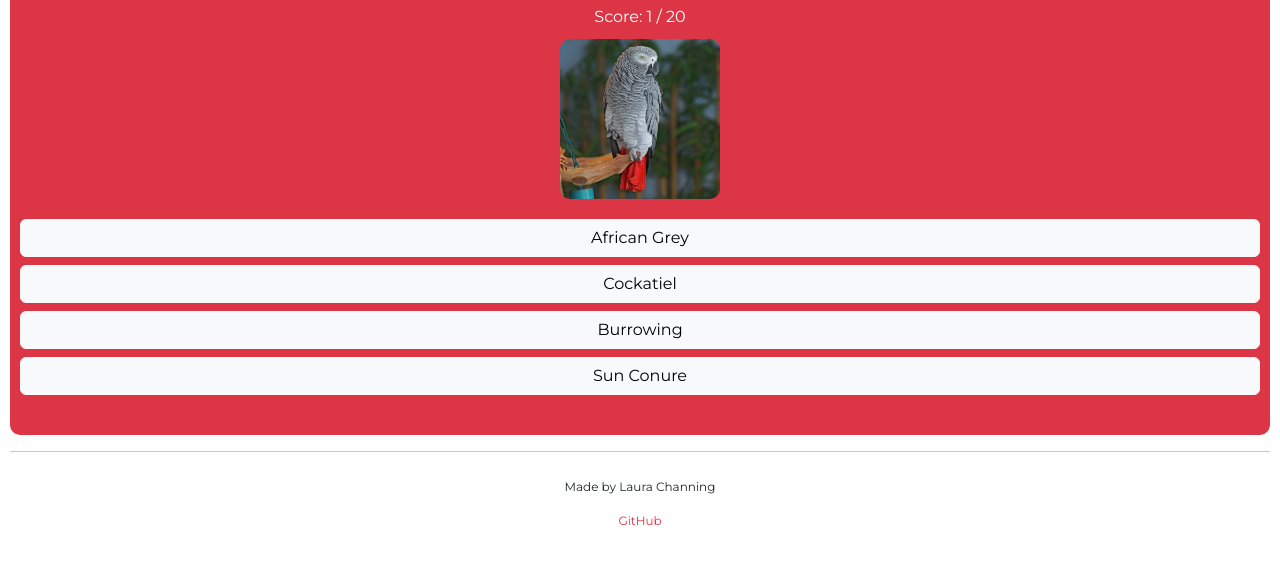
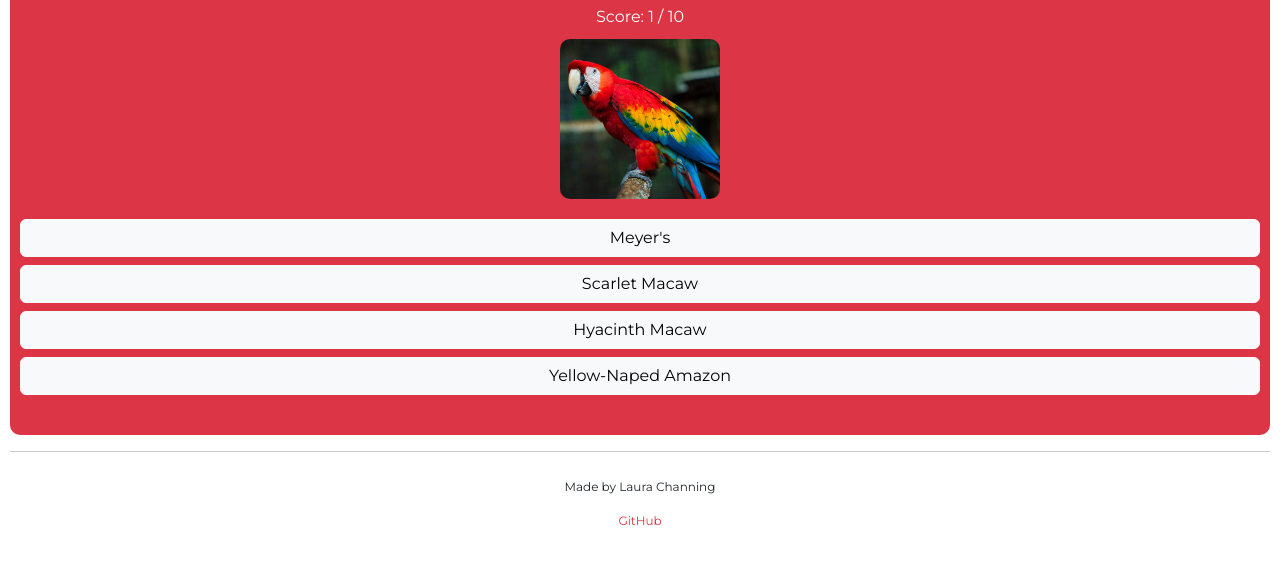
Before and after one commit to lrchnnng/parrot-quiz, a plain HTML site: page quiz.html in a window 1280 px wide. Both pictures are taken after a click on the button "African Grey". Shown: the part 125-688 px from the top of the page. Drawn offline with nearby package versions, Linux system fonts and the light colour scheme.

Commit message:
removed 10 questions added if else to showQuestion() function

```diff
--- a/assets/js/quiz.js
+++ b/assets/js/quiz.js
@@ -56,7 +56,7 @@ const questions = [
       ],
       fact: "Yellow-Naped Amazon parrots can live for over 50 years when cared for by humans!",
    },
-   /** {
+   /* {
       question: 'assets/images/main-img/pionus.jpg',
       answers: [
          {text: "Caique", correct: false},
@@ -105,106 +105,6 @@ const questions = [
          {text: "Indian Ringneck", correct: true},
       ],
       fact: "Indian Ringnecks can learn up to 200 words, they love learning new things!",
-   },
-   {
-      question: 'assets/images/main-img/quaker.jpg',
-      answers: [
-         {text: "Eclectus", correct: false},
-         {text: "Green Cheek Conure", correct: false},
-         {text: "Quaker", correct: true},
-         {text: "Cockatiel", correct: false},
-      ],
-      fact: "Quakers are the only parrots that build communal nests, which can house up to 50 birds!",
-   },
-   {
-      question: 'assets/images/main-img/lovebird.jpg',
-      answers: [
-         {text: "Lovebird", correct: true},
-         {text: "Goffin's Cockatoo", correct: false},
-         {text: "Scarlet Macaw", correct: false},
-         {text: "Meyer's", correct: false},
-      ],
-      fact: "Lovebirds mate for life (living up to their name)!",
-   },
-   {
-      question: 'assets/images/main-img/lori.jpg',
-      answers: [
-         {text: "Indian Ringneck", correct: false},
-         {text: "Senegal", correct: false},
-         {text: "Lorikeet", correct: true},
-         {text: "Quaker", correct: false},
-      ],
-      fact: "Lorikeets have special brush-like tongues used to eat the nectar from flowers!",
-   },
-   {
-      question: 'assets/images/main-img/galah.jpg',
-      answers: [
-         {text: "Quaker", correct: false},
-         {text: "Eclectus", correct: false},
-         {text: "Senegal", correct: false},
-         {text: "Galah Cockatoo", correct: true},
-      ],
-      fact: "The word 'Galah' is a slang term in the native Australian language. It means fool or a loud-mouthed fool!",
-   },
-   {
-      question: 'assets/images/main-img/senegal.jpg',
-      answers: [
-         {text: "Burrowing", correct: false},
-         {text: "Senegal", correct: true},
-         {text: "Green Cheek Conure", correct: false},
-         {text: "Eclectus", correct: false},
-      ],
-      fact: "Senegal parrots can mimic sounds of their surrounding; some of them may include the creak of a door or ring of the telephone!",
-   },
-   {
-      question: 'assets/images/main-img/burrowing.jpg',
-      answers: [
-         {text: "Burrowing", correct: true},
-         {text: "Yellow-Naped Amazon", correct: false},
-         {text: "Lorikeet", correct: false},
-         {text: "Senegal", correct: false},
-      ],
-      fact: "When in the wild, Burrowing parrots live in colonies on the cliffs, many colonies are seen in Rio Negro, Patagonia!",
-   },
-   {
-      question: 'assets/images/main-img/meyers.jpg',
-      answers: [
-         {text: "Quaker", correct: false},
-         {text: "Burrowing", correct: false},
-         {text: "Senegal", correct: false},
-         {text: "Meyer's", correct: true},
-      ],
-      fact: "Meyer's parrots are quite gentle, quiet, funny, playful, highly intelligent, and social birds!",
-   },
-   {
-      question: 'assets/images/main-img/goffin.jpg',
-      answers: [
-         {text: "Eclectus", correct: false},
-         {text: "Goffin's Cockatoo", correct: true},
-         {text: "Caique", correct: false},
-         {text: "Gala Cockatoo", correct: false},
-      ],
-      fact: "Goffin's cockatoos are loving and affectionate, they bond strongly with their owners and require daily interaction to maintain their mental and emotional health!",
-   },
-   {
-      question: 'assets/images/main-img/sun.jpg',
-      answers: [
-         {text: "Kakariki", correct: false},
-         {text: "Lovebird", correct: false},
-         {text: "Pionus", correct: false},
-         {text: "Sun Conure", correct: true},
-      ],
-      fact: "Sun Conures start out as olive green that slowly changes to yellowish-orange at around 6months of age. By the time they turn 1 they reach their full colour plumage!",
-   },
-   {
-      question: 'assets/images/main-img/kakariki.jpg',
-      answers: [
-         {text: "Kakariki", correct: true},
-         {text: "Scarlet Macaw", correct: false},
-         {text: "Indian Ringneck", correct: false},
-         {text: "Lorikeet", correct: false},
-      ],
-      fact: 'Kākāriki, is a Māori word, meaning “little parrot", they weigh around 113 grams but are robust and hardy birds with strong beaks!',
    },*/
 ]
 
@@ -221,21 +121,25 @@ var currentQuestionIndex = 0;
 var currentQuestion = questions[currentQuestionIndex];
 
 function showQuestion() {
-   currentQuestionIndex ++;
-
-   // Adds image question
-   questionElement.src = currentQuestion.question;
-
-   document.getElementById('option1').innerHTML = currentQuestion.answers[0].text;
-   document.getElementById('option2').innerHTML = currentQuestion.answers[1].text;
-   document.getElementById('option3').innerHTML = currentQuestion.answers[2].text;
-   document.getElementById('option4').innerHTML = currentQuestion.answers[3].text;
+   // Check if there are more questions
+   if (currentQuestionIndex < questions.length) {
+      currentQuestion = questions[currentQuestionIndex]; // Update currentQuestion
+      questionElement.src = currentQuestion.question;
+      document.getElementById('option1').innerHTML = currentQuestion.answers[0].text;
+      document.getElementById('option2').innerHTML = currentQuestion.answers[1].text;
+      document.getElementById('option3').innerHTML = currentQuestion.answers[2].text;
+      document.getElementById('option4').innerHTML = currentQuestion.answers[3].text;
+   } else {
+      console.log("Quiz finished");
+   }
 }
 
-function userAnswer(event){
+function userAnswer(event) {
    checkAnswer(event);
+   currentQuestionIndex++;
    showQuestion();
-};
+}
+
 
 // Checks answer and triggers correctAnswer() or wrongAnswer()
 function checkAnswer(event) {
@@ -267,8 +171,7 @@ function wrongAnswer(){
    document.getElementById('q-score').innerText = score;
 }
 
-/*
-nextButton.addEventListener('click', () => {
+/* nextButton.addEventListener('click', () => {
    currentQuestionIndex++;
    if (currentQuestionIndex < questions.length) {
       currentQuestion = questions[currentQuestionIndex];
--- a/quiz.html
+++ b/quiz.html
@@ -40,7 +40,7 @@
             <h1 class="title">Parrot Quiz</h1>
 
             <div class="quiz-score">
-                <span>Score: <span id="q-score">0</span> / 20</span>
+                <span>Score: <span id="q-score">0</span> / 10</span>
             </div>
 
             <div id="q-a">
```
